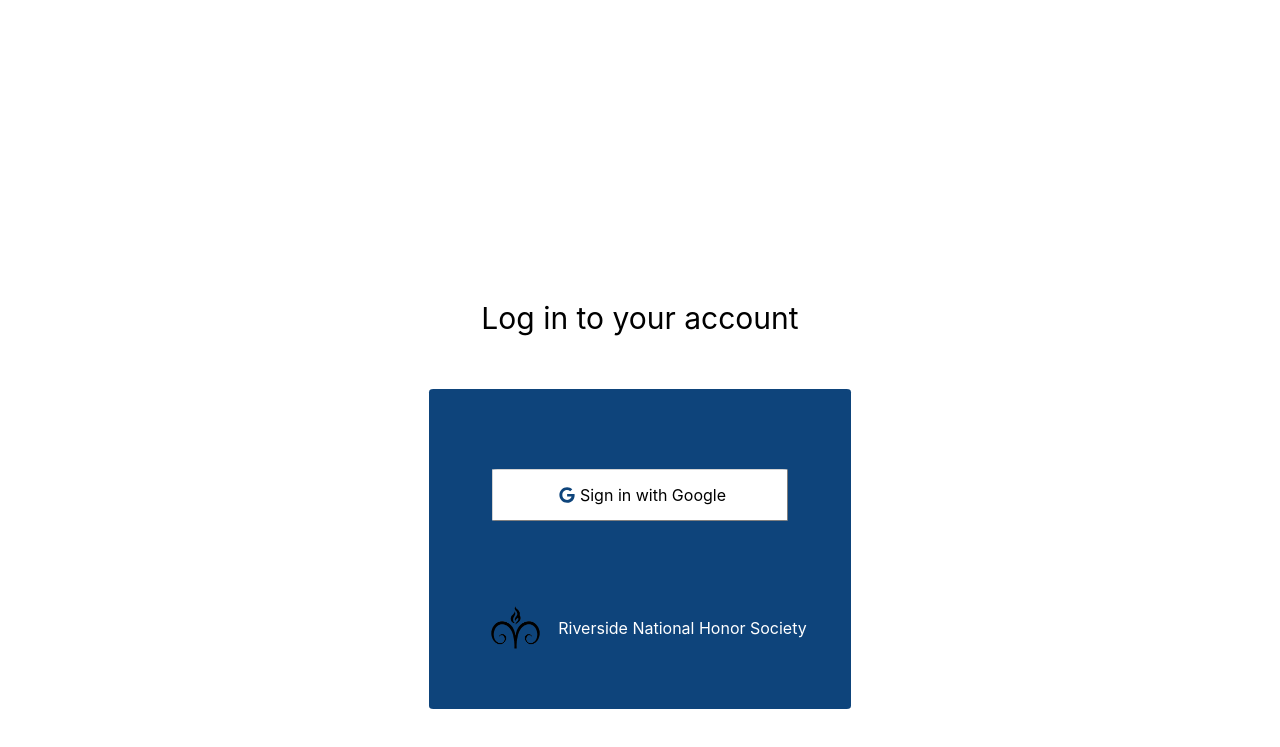
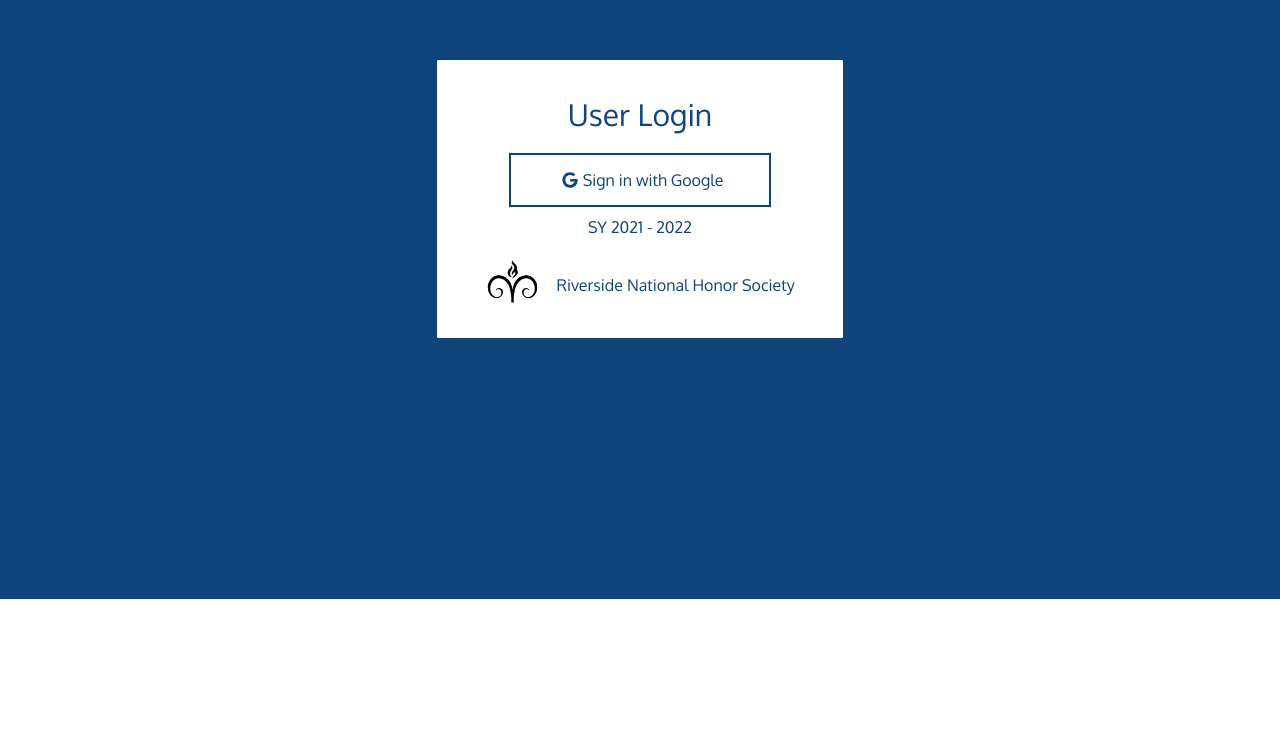
Before and after one commit to ooys/rvhsnhs.org, a Next.js app: page /login in a window 1280 px wide. Shown: the part 201-948 px from the top of the page. After the commit the page ends 800 px from the top, so only its background shows below. Built offline with nearby package versions, Linux system fonts and the light colour scheme; no server answers.

Commit message:
Styled Login

```diff
--- a/pages/login.js
+++ b/pages/login.js
@@ -100,23 +100,22 @@ function SignIn() {
 
     return (
         <>
-            <div className='body-container'>
-                <p className='log-in-text'>
-                    Log in to your account
-                </p>
-                <div className='login-box'>
-                    <button className="sign-in" onClick={signInWithGoogle}>
+            <div className="body-container">
+                <div className="login-box">
+                    <span className="log-in-text">User Login</span>
+                    <a className="sign-in" onClick={signInWithGoogle}>
                         <span className="google-icon">
                             <FontAwesomeIcon
                                 icon={fab.faGoogle}></FontAwesomeIcon>
                         </span>
                         Sign in with Google
-                    </button>
-                    <div className='bottom-logos'>
+                    </a>
+                    <span className="middle-text">SY 2021 - 2022</span>
+                    <div className="bottom-logos">
                         <img className="bottom-nhs" src="/images/nhslogo.png" />
-                        <p>
+                        <span className="bottom-text">
                             Riverside National Honor Society
-                        </p>
+                        </span>
                     </div>
                 </div>
             </div>
--- a/pages/member/index.js
+++ b/pages/member/index.js
@@ -14,4 +14,4 @@ function News() {
     return <>News/</>;
 }
 
-export default withAuth(News, "admin");
+export default withAuth(News, "member");
--- a/styles/index.css
+++ b/styles/index.css
@@ -1,3 +1,9 @@
+@import url("https://fonts.googleapis.com/css2?family=Oxygen&display=swap");
+
+body {
+    font-family: "Oxygen", sans-serif;
+}
+
 /* Footer */
 .footer-container {
     background-color: #242424;
@@ -21,8 +27,8 @@
 }
 
 .footer-subscription > p {
-    font-family: 'Trebuchet MS', 'Lucida Sans Unicode', 'Lucida Grande',
-      'Lucida Sans', Arial, sans-serif;
+    font-family: "Trebuchet MS", "Lucida Sans Unicode", "Lucida Grande",
+        "Lucida Sans", Arial, sans-serif;
 }
 
 .footer-subscription-heading {
@@ -171,9 +177,9 @@
 /* Login Page */
 
 .body-container {
-    background-color: white;
-    height: 1375px;
-    padding: 4rem 0 2rem 0;
+    background-color: #0e447b;
+    height: 100vh;
+    /* padding: 4rem 0 2rem 0; */
     display: flex;
     flex-direction: column;
     justify-content: center;
@@ -182,15 +188,15 @@
 
 .log-in-text {
     font-size: 30px;
-    color: black;
-    padding: 0rem 0 3rem 0;
+    color: #0e447b;
 }
 
 .login-box {
-    background-color: #0e447b;
-    height: 25%;
-    width: 33%;
-    padding: 5rem 0 2rem 0;
+    background-color: white;
+    border-style: solid;
+    border-width: 2px;
+    border-color: #0e447b;
+    padding: 2rem 1rem 2rem 1rem;
     display: flex;
     flex-direction: column;
     align-items: center;
@@ -198,39 +204,52 @@
 }
 
 .sign-in {
-    background-color: #fff;
     min-height: 25%;
     width: 70%;
     font-size: 1rem;
     display: flex;
     justify-content: center;
     align-items: center;
-    border-width: 1px;
-    border-radius: 2%;
-    border-color: lightgray;
-    box-shadow: 0px;
-
+    margin-top: 1rem;
+    border-style: solid;
+    border-width: 2px;
+    border-color: #0e447b;
+    font-family: "Oxygen", sans-serif;
+    color: #0e447b;
+    transition: 0.3s all;
 }
 
+.sign-in:hover {
+    background-color: #0e447b;
+    color: white;
+    transition: 0.3s all;
+}
+
+.middle-text {
+    color: #0e447b;
+    margin-top: 0.5rem;
+}
 
 .google-icon {
     margin-right: 5px;
     margin-left: 5px;
-    color: #0e447b;
 }
 
 .bottom-logos {
-    padding: 4rem 0 0rem 0;
+    padding: 0rem 1rem 0rem 1rem;
     display: flex;
     align-items: center;
-    color: white;
-
+    color: #0e447b;
 }
 
 .bottom-nhs {
     display: flex;
     align-items: center;
     flex-direction: row;
-    width: 85px;
     height: 85px;
+    margin-bottom: 0.5rem;
 }
+
+.bottom-text {
+    margin-right: 1rem;
+}
```
Lines whose indentation alone changed are shown as unchanged.
